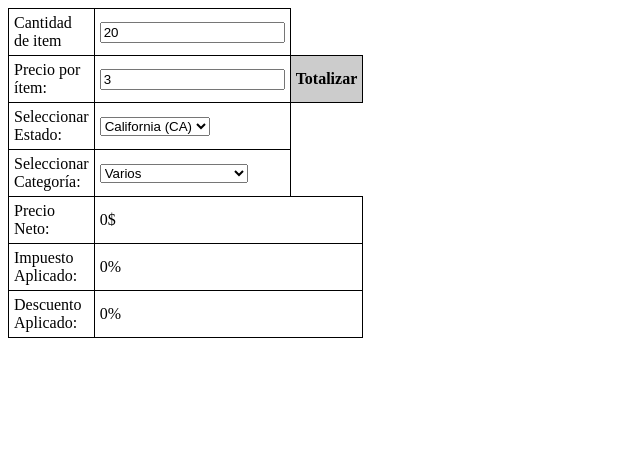
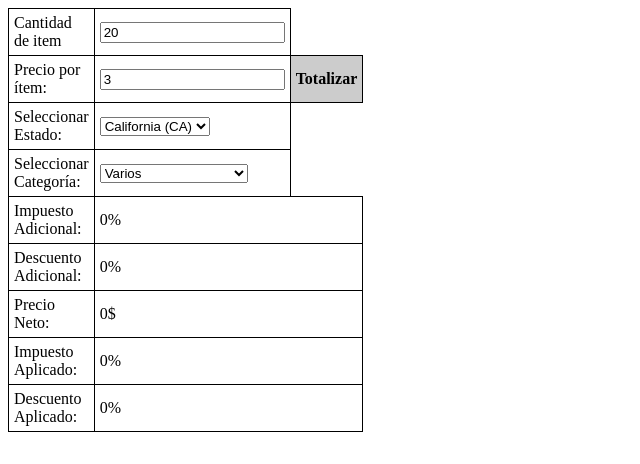
Before and after one commit to Joshx567/Totalizador-de-venta, a website: page index.html in a window 1280 px wide. Shown: the whole page, without its empty margins (0-640 px from the left). Drawn offline with Linux system fonts and the light colour scheme.

Commit message:
feat: se aniadio la opcion para visualizar el descuento junto al impuesto adicional

```diff
--- a/index.html
+++ b/index.html
@@ -60,6 +60,14 @@
             </select>
         </td>
     </tr>
+    <tr>
+        <td>Impuesto Adicional:</td>
+        <td colspan="2" id="impuesto-adicional">0%</td>
+    </tr>
+    <tr>
+        <td>Descuento Adicional:</td>
+        <td colspan="2" id="descuento-adicional">0%</td>
+    </tr>
 
     <tr>
         <td>Precio Neto:</td>
```
